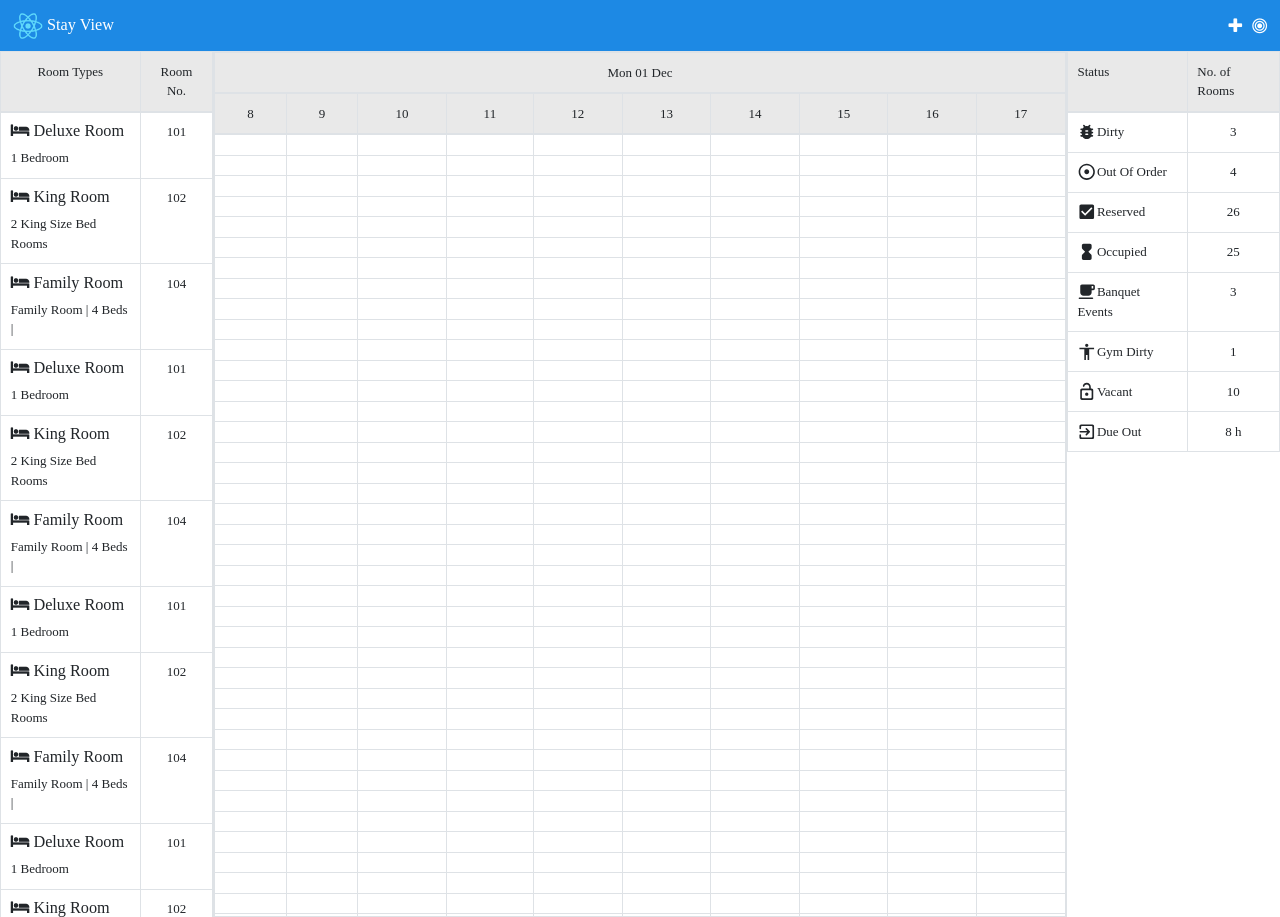
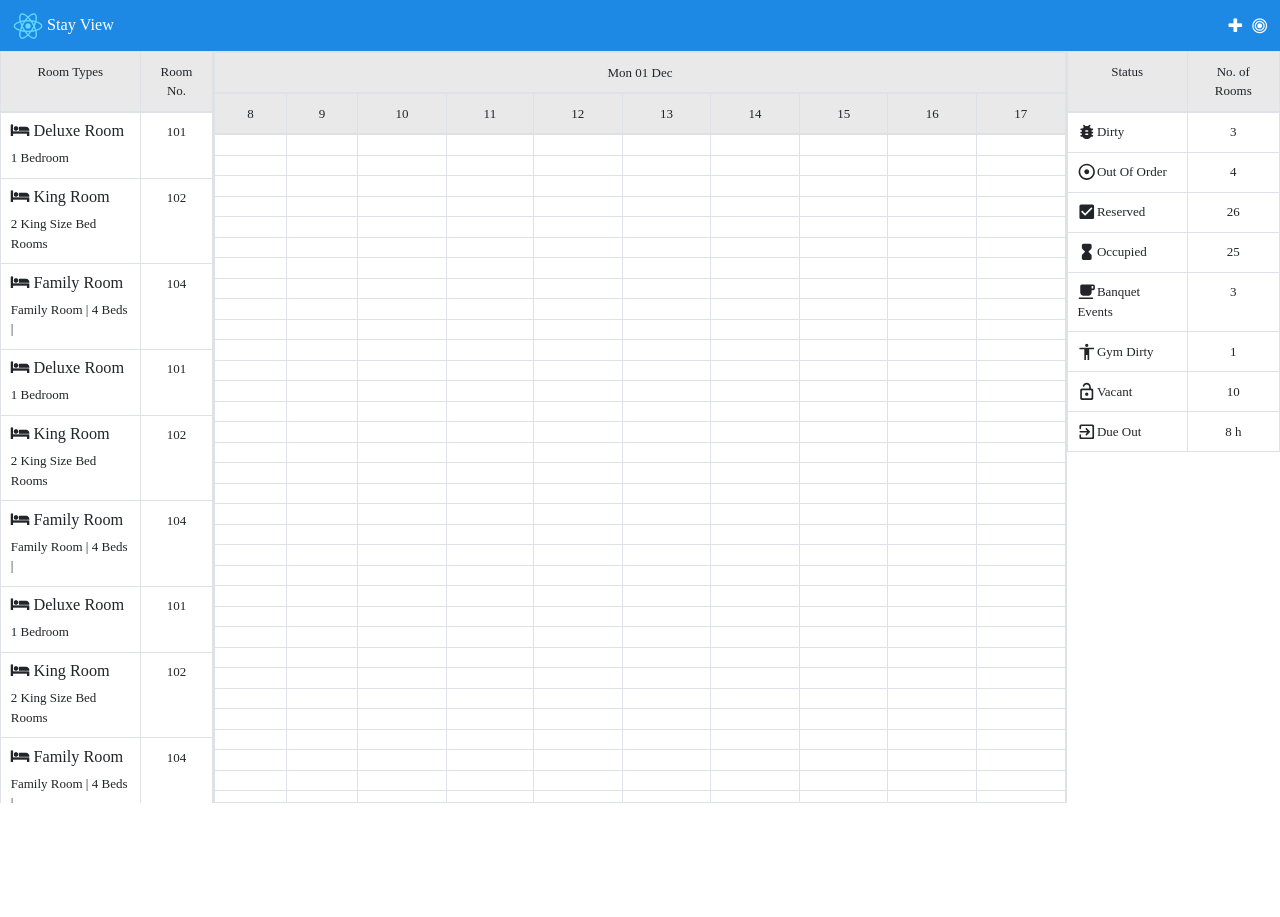
Before and after one commit to itissandeep98/KD, a React (Create React App) app: page / in a window 1280 px wide. After the commit the page ends 803 px from the top, so only its background shows below. Built offline with nearby package versions, Linux system fonts and the light colour scheme.

Commit message:
height fix

```diff
--- a/src/App.css
+++ b/src/App.css
@@ -3,14 +3,15 @@
 	font-family: cursive;
 	font-size: small;
 }
+
 .navbar {
 	background-color: #1d89e4;
 	color: #fff;
 }
 
 .tabs{
-	height: 866px;
 	overflow: scroll;
+	height: 94vh;
 }
 .table{
 	position: absolute;
--- a/src/Components/Stayview.js/RightNav.js
+++ b/src/Components/Stayview.js/RightNav.js
@@ -19,7 +19,7 @@ export default class RightNav extends Component {
 		return (
 			<div className="col-3 col-lg-2 tabs">
 				<Table bordered responsive >
-					<thead>
+					<thead className="text-center">
 						<tr>
 							<td>Status</td>
 							<td>No. of Rooms</td>
```
